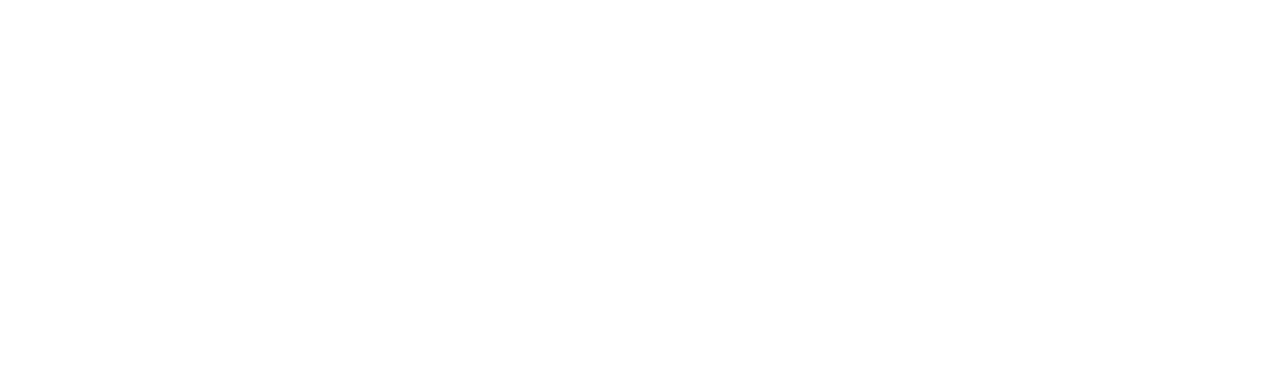
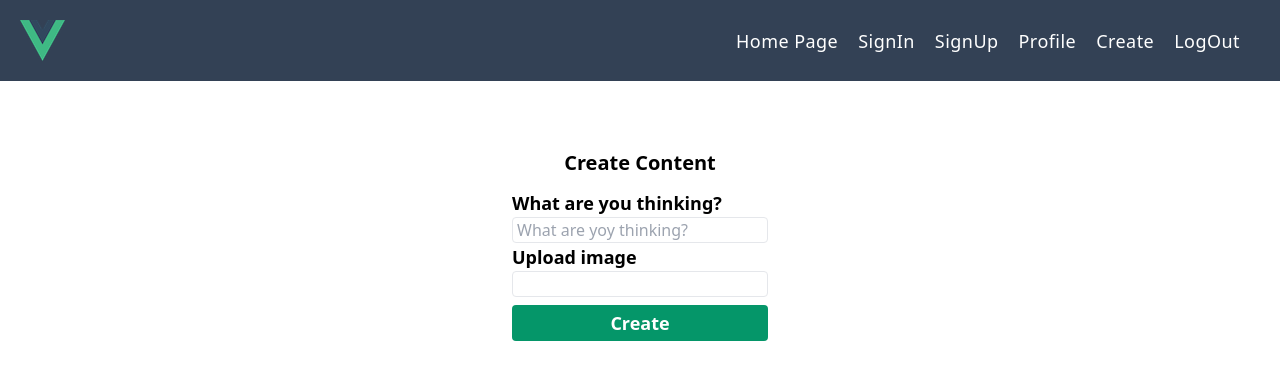
Before and after one commit to giangarof98/sharenet-vue, a Vue app in the folder front/: page /new in a window 1280 px wide. Before the commit this address had no page. Shown: the top 380 px of the page. Built offline with nearby package versions, Linux system fonts and the light colour scheme.

Commit message:
front; delete()

```diff
--- a/front/src/components/CreateForm.vue
+++ b/front/src/components/CreateForm.vue
@@ -1,14 +1,14 @@
 <template>
     <div class="flex justify-center mt-10">
 
-        <form @submit.prevent="createPost" method="POST" class="flex flex-col justify-center w-72 p-4">
+        <form @submit.prevent="createPost" class="flex flex-col justify-center w-72 p-4" enctype="multipart/form-data">
                 <p class="py-3 text-xl font-semibold text-center">Create Content</p>
 
                 <label for="description" class="text-lg font-semibold">What are you thinking?</label>
-                <input placeholder="type here" id="description" class="border rounded py-0.9 px-1 focus:outline-none"/>
+                <input name="description" placeholder="What are yoy thinking?" id="description" class="border rounded py-0.9 px-1 focus:outline-none" v-model="post.description" required/>
 
                 <label for="image" class="text-lg font-semibold">Upload image</label>
-                <input placeholger="type here" id="image" name="content[image]" class="border rounded py-0.9 px-1 focus:outline-none" />
+                <input name="image" placeholger="type here" id="image" class="border rounded py-0.9 px-1 focus:outline-none" v-model="post.image" required/>
 
                 <button class="font-semibold text-lg bg-button rounded p-1 text-white mt-2">Create</button>
         </form>
@@ -17,11 +17,29 @@
 </template>
 
 <script>
+import API from './requests.js';
 
 export default {
     name:'CreateForm',
     data(){
+        return {
+            post: {
+                description:'',
+                image: '',
 
+            },
+        }
+    },
+    methods: {
+        async createPost(){
+            const form = new FormData();
+            form.append('description', this.post.description);
+            form.append('image', this.post.image);
+            const response = await API.create(form);
+            this.$router.push({name: 'Home', params: {message: response}})
+
+
+        }
     }
 }
 
--- a/front/src/components/Navbar.vue
+++ b/front/src/components/Navbar.vue
@@ -11,7 +11,7 @@
                 <router-link to="/signin">SignIn</router-link>
                 <router-link to="/signup">SignUp</router-link>
                 <router-link to="/profile">Profile</router-link>
-                <router-link to="/create">Create</router-link>
+                <router-link to="/new">Create</router-link>
                 <a href="">LogOut</a>
             </div>
 
--- a/front/src/components/SingleContent.vue
+++ b/front/src/components/SingleContent.vue
@@ -8,6 +8,9 @@
     <div>
         {{post.description}} <br>
         {{post.image}}
+    </div>
+    <div>
+        <button @click="remove(post._id)">Delete</button>
     </div>
 </template>
 
@@ -23,6 +26,12 @@ export default {
     async created(){
         const res = await API.getOne(this.$route.params.id);
         this.post = res;
+    },
+    methods: {
+        async remove(id){
+            const res = await API.delete(id);
+            this.$router.push({name: 'Home', params: {message: res}})
+        }
     }
 }
 </script>
--- a/front/src/components/requests.js
+++ b/front/src/components/requests.js
@@ -2,6 +2,7 @@
 import axios from 'axios';
 const api_url = '/contents';
 const api = '/content';
+const createPost = '/new'
 
 export default class API {
 
@@ -16,21 +17,19 @@ export default class API {
     }
 
     static async create(post){
-        const res = await axios.post(`/create`)
+        const res = await axios.post(createPost, post)
         return res.data;
     }
 
-    static async update(id, post){
-        const res = await fetch(`${api_url}/${id}`, {
-            method: 'put'
-        });
-        return res.data;
-    }
+    // static async update(id, post){
+    //     const res = await fetch(`${api_url}/${id}`, {
+    //         method: 'put'
+    //     });
+    //     return res.data;
+    // }
 
     static async delete(id){
-        const res = await fetch(`${api_url}/${id}`, {
-            method: 'delete'
-        });
+        const res = await axios.delete(`${api}/${id}`)
         return res.data;
     }
 
--- a/front/src/router/index.js
+++ b/front/src/router/index.js
@@ -28,7 +28,7 @@ const routes = [
     component: Profile
   },
   {
-    path: '/create',
+    path: '/new',
     name: 'Create',
     component: Create
   },
```
Also changed, not shown: 2 other files (tests, documents, lock files or other folders).
